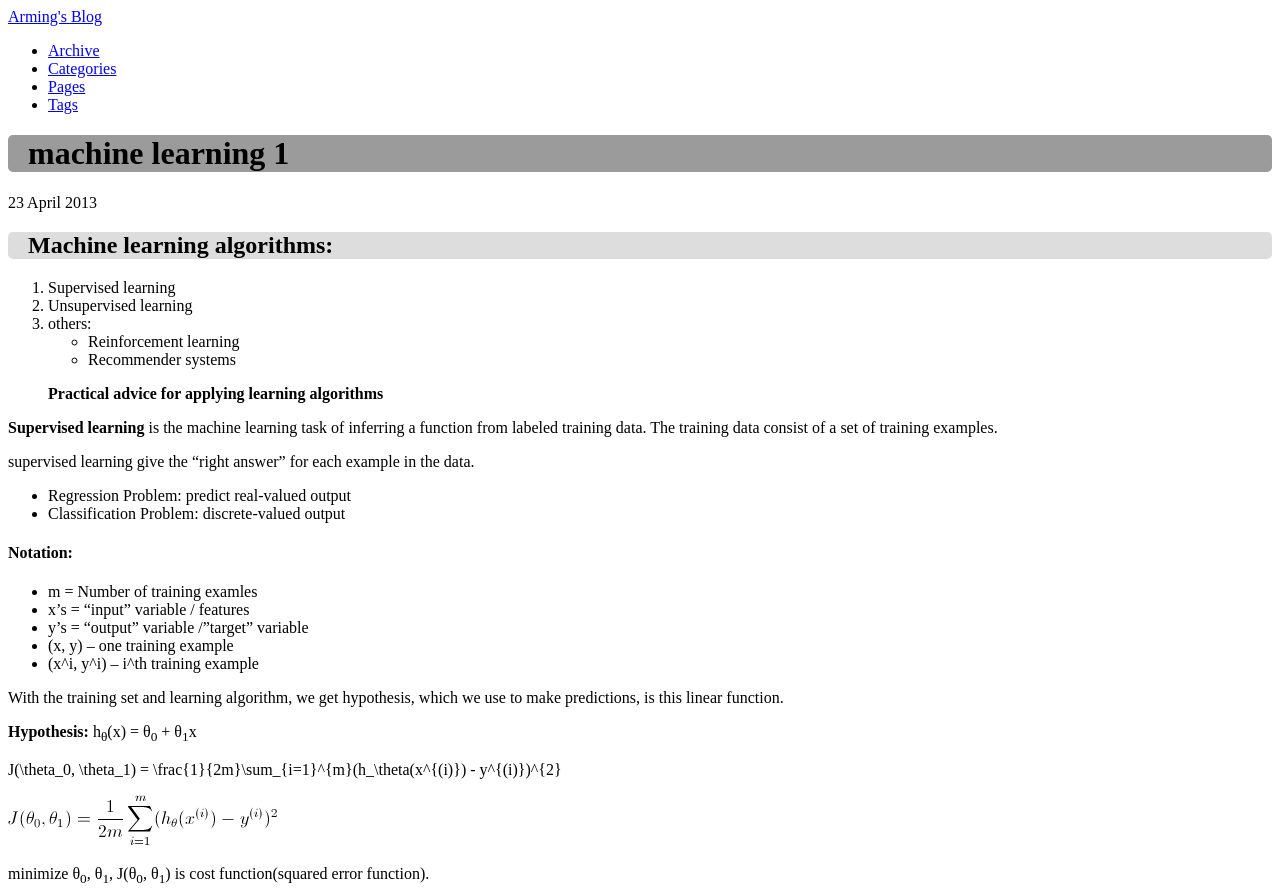
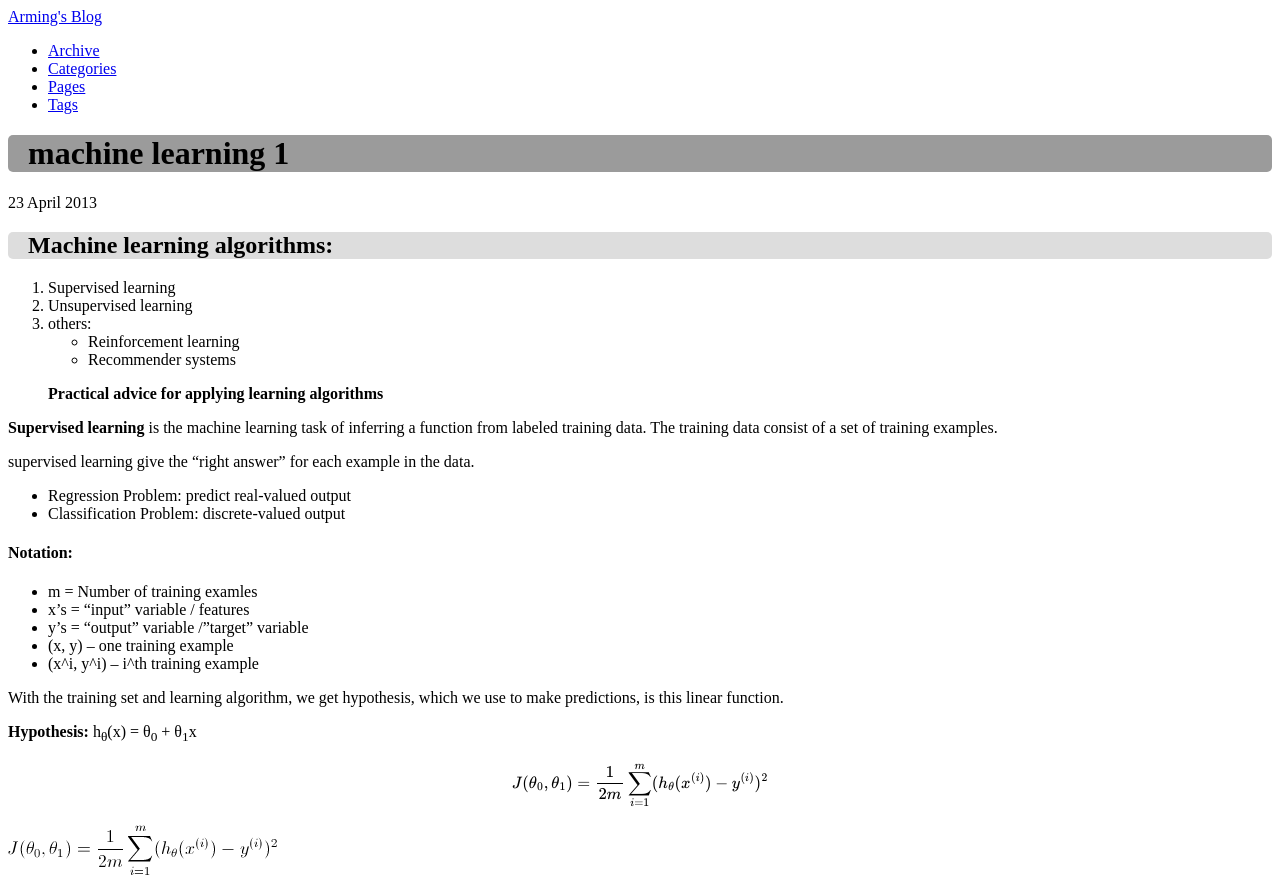
Before and after one commit to mrmign/mrmign.github.com, a Jekyll site: the page built from _posts/2013-04-23-machine-learning-1.md, in a window 1280 px wide. Shown: the top 895 px of the page. Built offline with Jekyll 4.4.1, drawn with Linux system fonts in a browser that asks for light colours; formulas are drawn with MathJax 3; comment, search, counter and statistics services are not loaded.

Commit message:
fix kramdown $$..$$

```diff
--- a/_posts/2013-04-23-machine-learning-1.md
+++ b/_posts/2013-04-23-machine-learning-1.md
@@ -35,13 +35,13 @@ With the training set and learning algorithm, we get hypothesis, which we use to
 **Hypothesis:** h<sub>θ</sub>(x) = θ<sub>0</sub> + θ<sub>1</sub>x
 
 
-J(\theta_0, \theta_1) = \frac{1}{2m}\sum_{i=1}^{m}(h_\theta(x^{(i)}) - y^{(i)})^{2}
+$$J(\theta_0, \theta_1) = \frac{1}{2m}\sum_{i=1}^{m}(h_\theta(x^{(i)}) - y^{(i)})^{2}$$
 
 ![cost function](/images/ml/1-1.gif)
 
 minimize θ<sub>0</sub>, θ<sub>1</sub>, J(θ<sub>0</sub>, θ<sub>1</sub>) is cost function(squared error function).
 
-\underset{\theta_{0},\theta_{1}}{min} J(\theta_{0},\theta_{1})
+$$\underset{\theta_{0},\theta_{1}}{min} J(\theta_{0},\theta_{1})$$
 
 **Want** ![min](http://latex.codecogs.com/gif.latex?\underset{\theta_{0},\theta_{1}}{min}J(\theta_{0},\theta_{1}))
 
```
